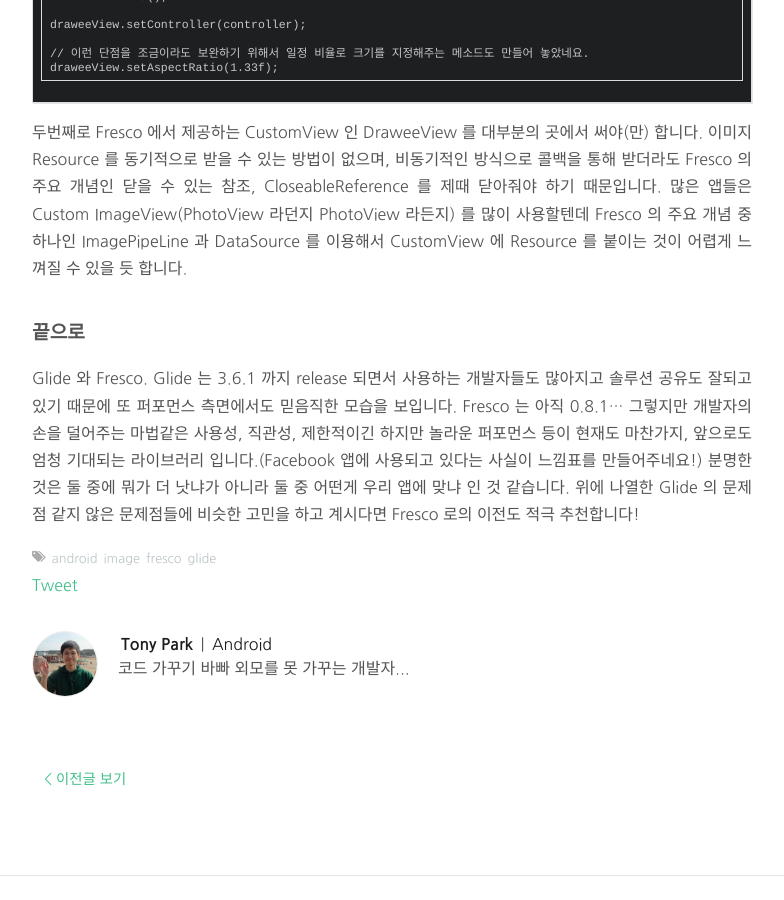
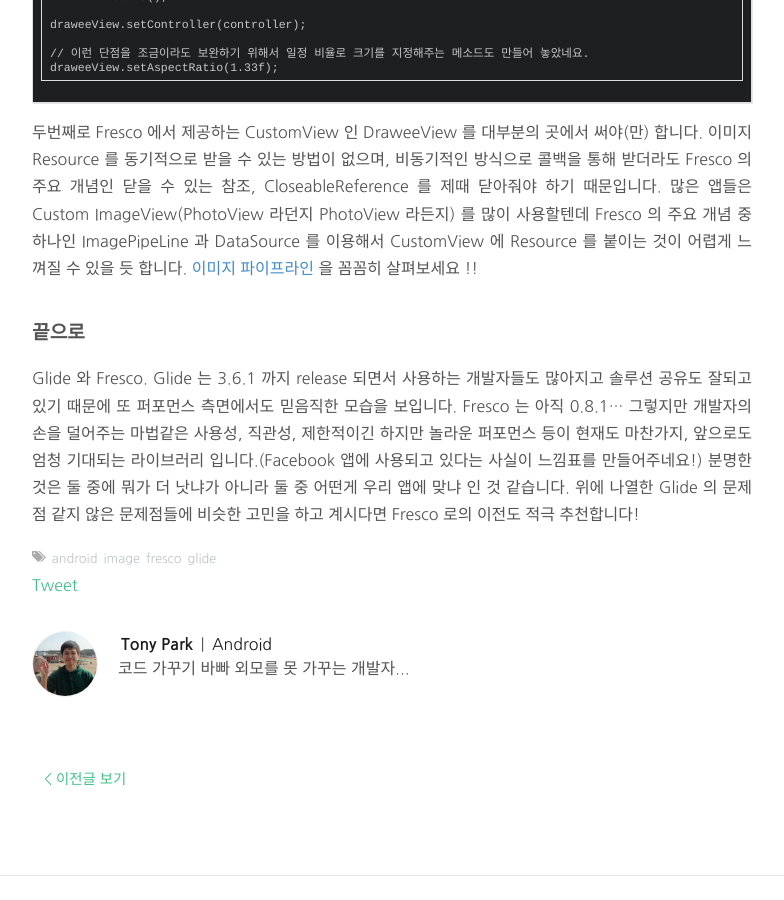
Before and after one commit to tosslab/tosslab.github.io, a Jekyll site: the page built from _posts/2015-12-11-Android_Image_Loading_Library_Fresco_and_Glide.md, in a window 1280 px wide and 900 px high, scrolled down 5082 px. Shown: the whole window, without its empty margins (248-1032 px from the left). Built offline with Jekyll 4.4.1, drawn with Linux system fonts in a browser that asks for light colours; Markdown is read by kramdown in place of the engine named in the settings; comment, search, counter and statistics services are not loaded.

````diff
--- a/_posts/2015-12-11-Android_Image_Loading_Library_Fresco_and_Glide.md
+++ b/_posts/2015-12-11-Android_Image_Loading_Library_Fresco_and_Glide.md
@@ -239,7 +239,7 @@
 ```
 
 두번째로 Fresco 에서 제공하는 CustomView 인 DraweeView 를 대부분의 곳에서 써야(만) 합니다. 이미지 Resource 를 동기적으로 받을 수 있는 방법이 없으며, 비동기적인 방식으로 콜백을 통해 받더라도 Fresco 의 주요 개념인 닫을 수 있는 참조, CloseableReference 를 제때 닫아줘야 하기 때문입니다.
-많은 앱들은 Custom ImageView(PhotoView 라던지 PhotoView 라든지) 를 많이 사용할텐데 Fresco 의 주요 개념 중 하나인 ImagePipeLine 과 DataSource 를 이용해서 CustomView 에 Resource 를 붙이는 것이 어렵게 느껴질 수 있을 듯 합니다.
+많은 앱들은 Custom ImageView(PhotoView 라던지 PhotoView 라든지) 를 많이 사용할텐데 Fresco 의 주요 개념 중 하나인 ImagePipeLine 과 DataSource 를 이용해서 CustomView 에 Resource 를 붙이는 것이 어렵게 느껴질 수 있을 듯 합니다. [이미지 파이프라인](http://fresco.recrack.com/docs/intro-image-pipeline.html) 을 꼼꼼히 살펴보세요 !!
 
 ### 끝으로
 Glide 와 Fresco. Glide 는 3.6.1 까지 release 되면서 사용하는 개발자들도 많아지고 솔루션 공유도 잘되고 있기 때문에 또 퍼포먼스 측면에서도 믿음직한 모습을 보입니다.
````
